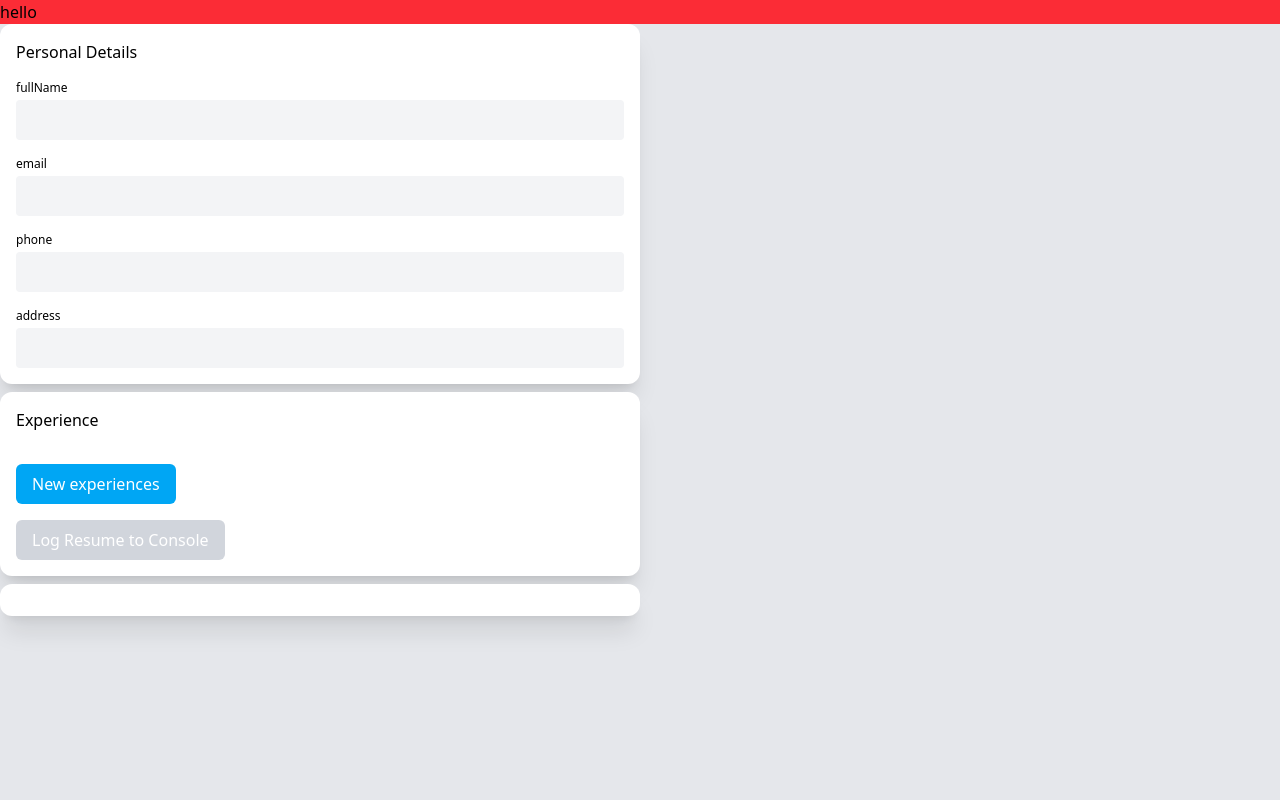
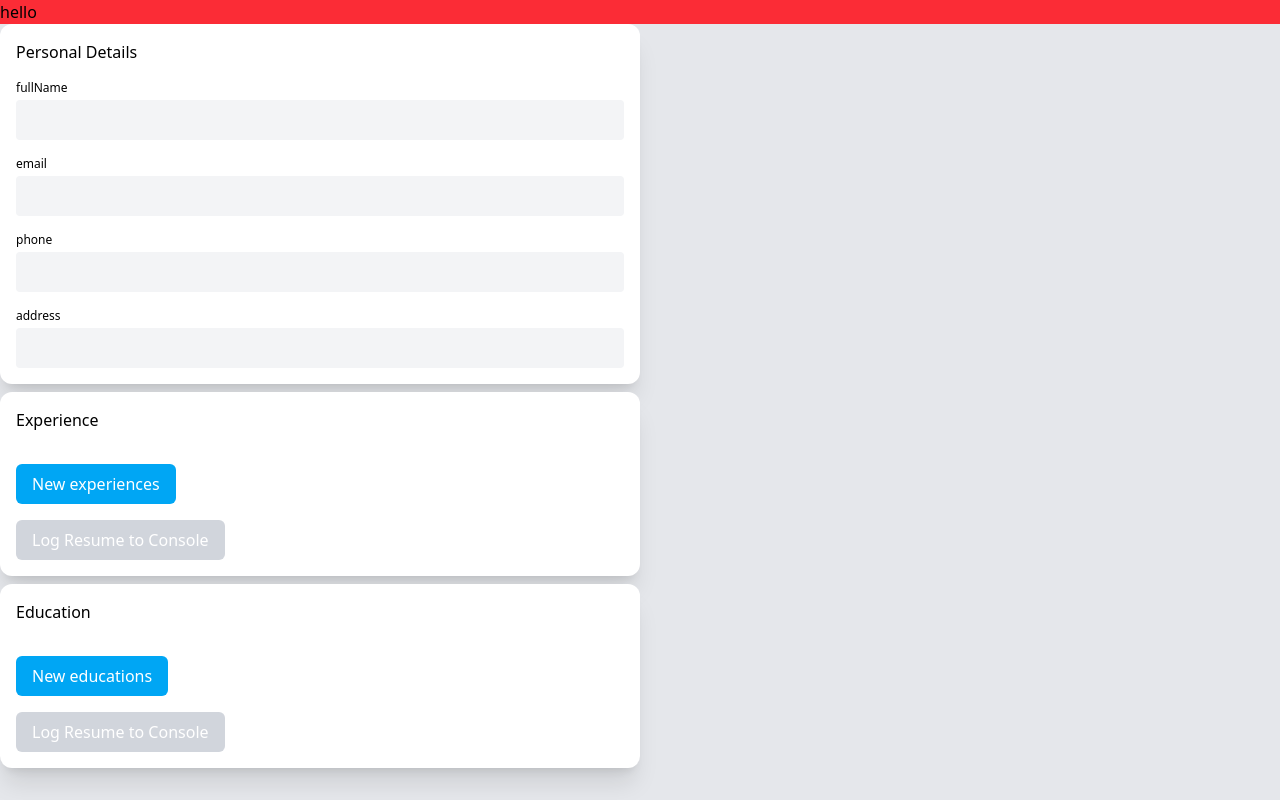
Before and after one commit to blazegreenhalgh/resume-generator, a React (Vite) app: page / in a window 1280 px wide. Built offline with nearby package versions, Linux system fonts and the light colour scheme.

Commit message:
add/delete repeatable forms

```diff
--- a/src/App.jsx
+++ b/src/App.jsx
@@ -15,15 +15,7 @@ function App() {
       address: "",
     },
     experiences: [],
-    educations: [
-      {
-        id: "",
-        school: "",
-        degree: "",
-        startDate: "",
-        endDate: "",
-      },
-    ],
+    educations: [],
   });
 
   const updatePersonal = (path, objectKey, value) => {
@@ -31,16 +23,6 @@ function App() {
       ...prev,
       [path]: { ...prev[path], [objectKey]: value },
     }));
-  };
-
-  const updateRepeatableFormold = (path, index, objectKey, value) => {
-    setResume((prev) => ({
-      ...prev,
-      [path]: prev[path].map((item, i) => {
-        return i === index ? { ...item, [objectKey]: value } : item;
-      }),
-    }));
-    console.log(resume);
   };
 
   const updateRepeatableForm = (path, objectID, objectKey, value) => {
@@ -67,6 +49,26 @@ function App() {
     setResume(newResume);
   };
 
+  const addEducation = (path) => {
+    const newResume = structuredClone(resume);
+
+    newResume[path].push({
+      id: crypto.randomUUID(),
+      school: "",
+      degree: "",
+      startDate: "",
+      endDate: "",
+    });
+    setResume(newResume);
+  };
+
+  const deleteRepeatableForm = (path, objectID) => {
+    const newResume = structuredClone(resume);
+    const index = newResume[path].findIndex((item) => item.id === objectID);
+    newResume[path].splice(index, 1);
+    setResume(newResume);
+  };
+
   return (
     <>
       <h1 className="bg-red-500">hello</h1>
@@ -84,13 +86,17 @@ function App() {
             arrayPath="experiences"
             updateRepeatableForm={updateRepeatableForm}
             addRepeatableForm={addExperience}
+            deleteRepeatableForm={deleteRepeatableForm}
           />
         </Container>
         <Container>
-          <RepeatableForm
-            array={resume.experiences}
-            arrayPath="experiences"
+          <RepeatableSection
+            title="Education"
+            array={resume.educations}
+            arrayPath="educations"
             updateRepeatableForm={updateRepeatableForm}
+            addRepeatableForm={addEducation}
+            deleteRepeatableForm={deleteRepeatableForm}
           />
         </Container>
       </div>
--- a/src/components/Button.jsx
+++ b/src/components/Button.jsx
@@ -1,7 +1,7 @@
 import React from "react";
 
-function Button({ type, contents = "Button", onClick }) {
-  const baseClasses = "w-fit px-4 py-2 rounded-md cursor-pointer";
+function Button({ type, contents = "Button", onClick, classes }) {
+  const baseClasses = "w-fit px-4 py-2 rounded-md cursor-pointer ";
   const typeClasses = {
     primary: "bg-sky-500 hover:bg-sky-600 text-white",
     danger: "bg-red-500 hover:bg-red-600 text-white",
@@ -10,7 +10,7 @@ function Button({ type, contents = "Button", onClick }) {
 
   return (
     <button
-      className={`${baseClasses} ${typeClasses[type] || typeClasses["neutral"]}`}
+      className={`${baseClasses} ${typeClasses[type] || typeClasses["neutral"]} ${classes}`}
       onClick={onClick}
     >
       {contents}
--- a/src/components/RepeatableSection.jsx
+++ b/src/components/RepeatableSection.jsx
@@ -8,6 +8,7 @@ function RepeatableSection({
   arrayPath,
   updateRepeatableForm,
   addRepeatableForm,
+  deleteRepeatableForm,
 }) {
   return (
     <>
@@ -19,6 +20,7 @@ function RepeatableSection({
             object={object}
             arrayPath={arrayPath}
             updateRepeatableForm={updateRepeatableForm}
+            deleteRepeatableForm={deleteRepeatableForm}
           />
         ))}
       </div>
--- a/src/components/Sidebar/Dropdown.jsx
+++ b/src/components/Sidebar/Dropdown.jsx
@@ -1,8 +1,14 @@
 import React from "react";
 import { useState } from "react";
 import RepeatableForm from "../RepeatableForm";
+import Button from "../button";
 
-function Dropdown({ object, arrayPath = "", updateRepeatableForm }) {
+function Dropdown({
+  object,
+  arrayPath = "",
+  updateRepeatableForm,
+  deleteRepeatableForm,
+}) {
   const [isToggled, setIsToggled] = useState(false);
   const title = "New Item";
 
@@ -30,6 +36,11 @@ function Dropdown({ object, arrayPath = "", updateRepeatableForm }) {
             arrayPath={arrayPath}
             updateRepeatableForm={updateRepeatableForm}
           />
+          <Button
+            type="danger"
+            contents="Delete Row"
+            onClick={(e) => deleteRepeatableForm(arrayPath, object.id)}
+          />
         </div>
       ) : null}
     </div>
```
